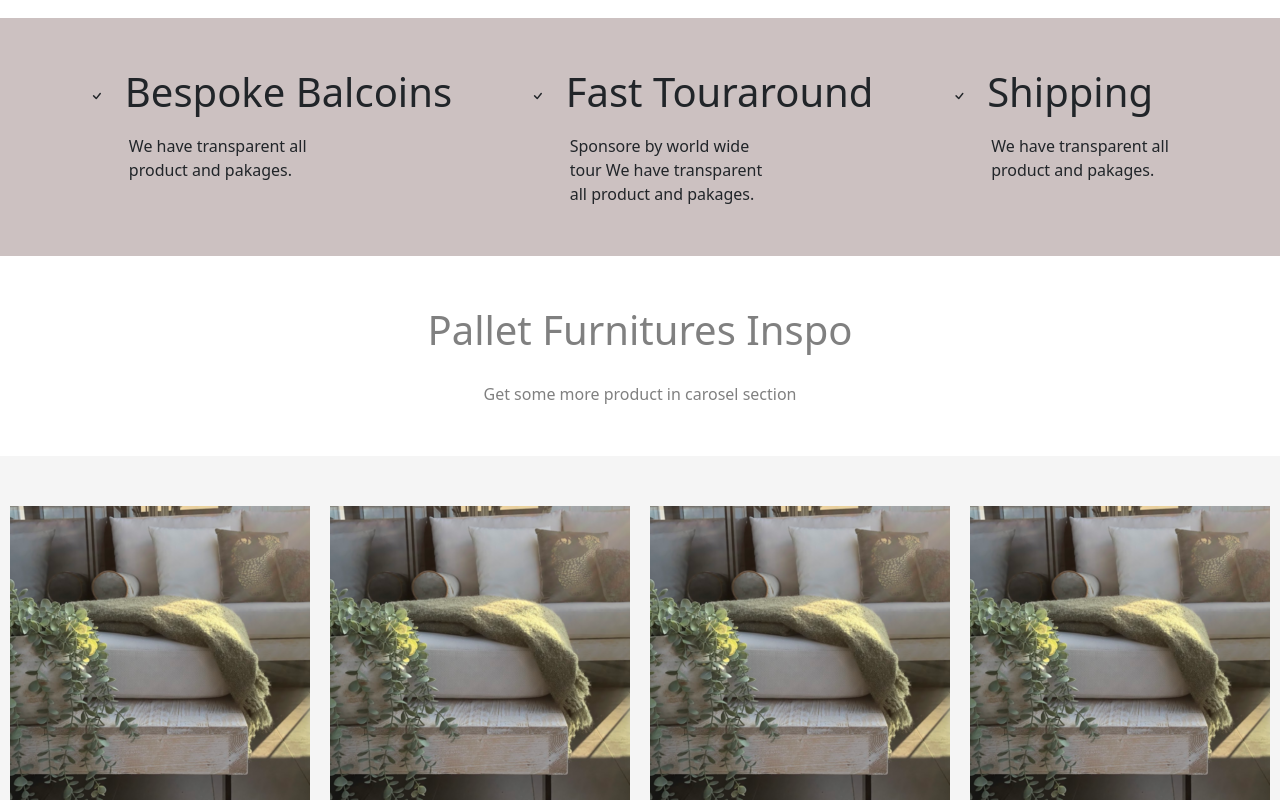
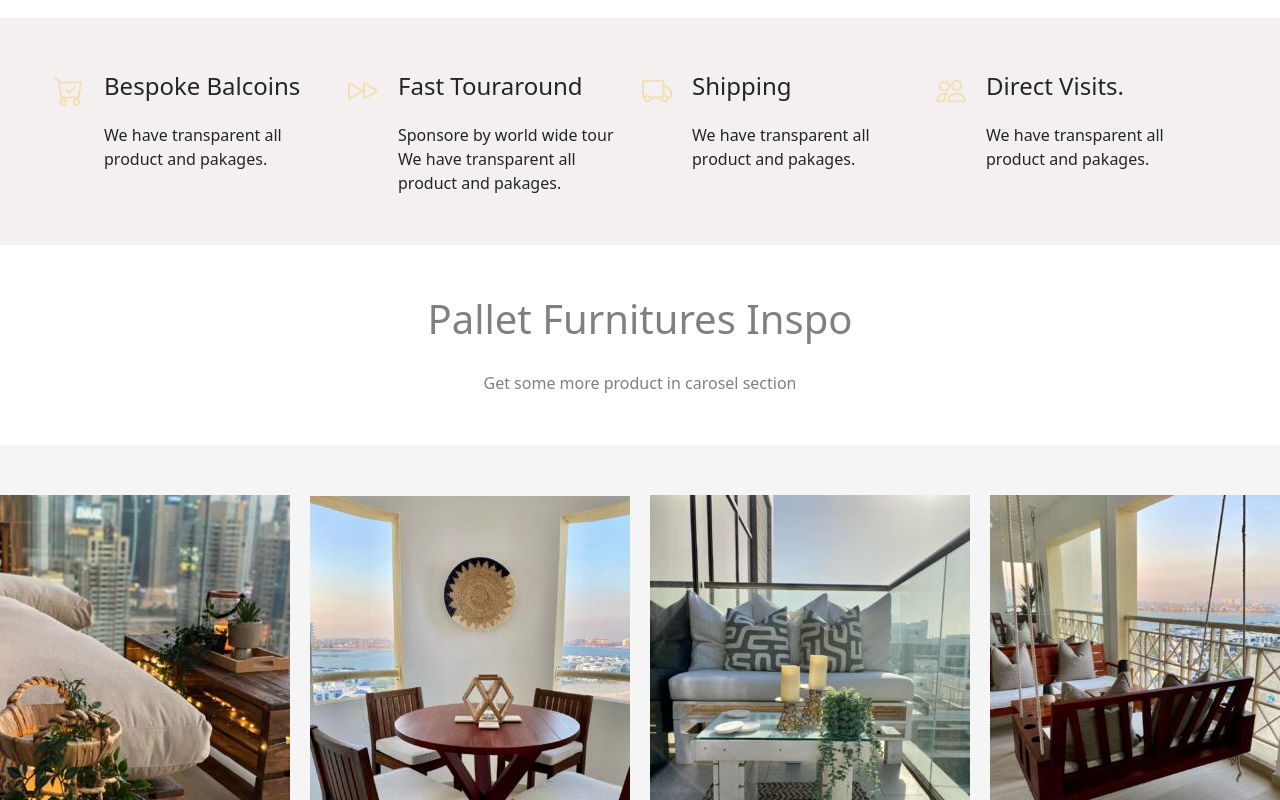
Before and after one commit to thirupathi124/salesonline, a React (Create React App) app: page / in a window 1280 px wide. Shown: the part 2040-2840 px from the top of the page. Built offline with nearby package versions, Linux system fonts and the light colour scheme.

Commit message:
add style

```diff
--- a/src/carosel/Carousel.js
+++ b/src/carosel/Carousel.js
@@ -4,7 +4,11 @@ import OneImg from "../images/1.png"
 import TenImg from "../images/10.jpg"
 import Carousel from 'react-bootstrap/Carousel';
 import 'bootstrap/dist/css/bootstrap.css';
-import {photo} from "../map/Image"
+import {photo} from "../map/Image";
+import Seven from "../images/18.jpg"
+import Eig from "../images/19.jpg"
+import Nin from "../images/20.jpg"
+import Ten from "../images/21.jpg"
 
 
 function Carouse(){
@@ -18,19 +22,19 @@ function Carouse(){
              <Carousel.Item>
                 <div className="caro-flex">
 
-                <img src={OneImg} alt="logo"/>
-                <img src={OneImg} alt="logo"/>
-                <img src={OneImg} alt="logo"/>
-                <img src={OneImg} alt="logo"/>
+                <img src={Seven} alt="logo"/>
+                <img src={Ten} alt="logo"/>
+                <img src={Nin} alt="logo"/>
+                <img src={Eig} alt="logo"/>
                 </div>
               </Carousel.Item>
               <Carousel.Item>
                 <div className="caro-flex">
 
-                <img src={OneImg} alt="logo"/>
-                <img src={OneImg} alt="logo"/>
-                <img src={OneImg} alt="logo"/>
-                <img src={OneImg} alt="logo"/>
+                <img src={Seven} alt="logo"/>
+                <img src={Eig} alt="logo"/>
+                <img src={Nin} alt="logo"/>
+                <img src={Ten} alt="logo"/>
                 </div>
               </Carousel.Item>
            </Carousel>
--- a/src/mainpage/Section.js
+++ b/src/mainpage/Section.js
@@ -24,24 +24,32 @@ export default function Section(){
             <div className="shipping">
                 <div>
                   <div className="review-flex">
-                    <i className="bi-check"/>
-                    <h1>Bespoke Balcoins</h1>
+                    <i style={{fontSize:"30px",color:"wheat"}} className="bi-cart-check"/>
+                    <h4>Bespoke Balcoins</h4>
 
                 </div>
                 <p className="ship-detail">We have transparent all product and pakages.</p>
                 </div>
                 <div>
                   <div className="review-flex">
-                    <i className="bi-check"/>
-                    <h1>Fast Touraround</h1>
+                    <i style={{fontSize:"30px",color:"wheat"}} className="bi-fast-forward"/>
+                    <h4>Fast Touraround</h4>
 
                 </div>
                 <p className="ship-detail"> Sponsore by world wide tour We have transparent all product and pakages.</p>
                 </div>
                 <div>
                   <div className="review-flex">
-                    <i className="bi-check"/>
-                    <h1>Shipping</h1>
+                    <i style={{fontSize:"30px",color:"wheat"}} className="bi-truck"/>
+                    <h4>Shipping</h4>
+
+                </div>
+                <p className="ship-detail">We have transparent all product and pakages.</p>
+                </div>
+                <div>
+                  <div className="review-flex">
+                    <i style={{fontSize:"30px",color:"wheat"}} className="bi-people"/>
+                    <h4>Direct Visits.</h4>
 
                 </div>
                 <p className="ship-detail">We have transparent all product and pakages.</p>
--- a/src/styles/Header.css
+++ b/src/styles/Header.css
@@ -181,6 +181,7 @@ padding-bottom: 20px;
     display: flex;
     align-items: center;
     gap: 10px;
+    margin: 20px 0px 20px 0px;
 }
 .insta{
     color: rgb(116, 12, 12);
@@ -201,6 +202,7 @@ padding-bottom: 20px;
     }
     .image-section{
         top:90%;
+        gap:10px;
     }
     .hero{
       height: 400px;
--- a/src/styles/carosel.css
+++ b/src/styles/carosel.css
@@ -15,11 +15,12 @@
     justify-content: center;
 }
 .caro-card{
-    background: palevioletred;
+    background: linear-gradient(to right,rgb(82, 71, 52),whitesmoke);
     padding: 20px;
     width: 500px;
     border-radius: 10px;
     margin: 40px 0px 30px 40px;
+
 }
 .person{
     display: flex;
@@ -38,6 +39,9 @@
  }
  .photo-size{
     width: 100%;
+ }
+ .caro-flex img {
+    width:100%;
  }
 
 
@@ -120,8 +124,8 @@ p{
 
 @media only screen and (max-width:800px) {
     .all-photo{
-      display: flex;
-      flex-wrap: wrap;
+      display: grid;
+      grid-template-columns: repeat(3,70px);
     }
     .trans-img{
         width: 300px;
@@ -132,5 +136,9 @@ p{
     .caro-para{
         padding: 0;
     }
+    .caro-flex{
+        display: grid;
+        grid-template-columns: repeat(2,150px);
+    }
 
 }
--- a/src/styles/section.css
+++ b/src/styles/section.css
@@ -10,7 +10,7 @@
     width: 100%;
 }
 .sellers-product{
-    box-shadow: 0px 0px 9px gray;
+    box-shadow: 0px 0px 9px #887070;
 }
 .section{
     margin: 0px 100px 0px 100px;
@@ -51,15 +51,15 @@
 }
 .shipping{
     display:flex;
-    justify-content: space-around;
-    background:rgb(204, 193, 193);
+    justify-content: space-evenly;
+    background: rgb(245 240 240);
     padding: 50px;
     width: 100%;
     flex-wrap: wrap;
 }
 .ship-detail{
-    padding-left: 40px;
-    width: 240px;
+    padding-left: 50px;
+    width: 290px;
     padding-top: 10px;
 }
 
@@ -71,12 +71,14 @@
         margin: 0;
     }
     .grid{
-        display:flex;
-        flex-wrap: wrap;
+        grid-template-columns: repeat(2,150px);
         width: 300px;
         margin: 40px;
     }
     .card-flex{
         gap: 50px;
     }
+    .shipping{
+        display: block;
+    }
 }
```
